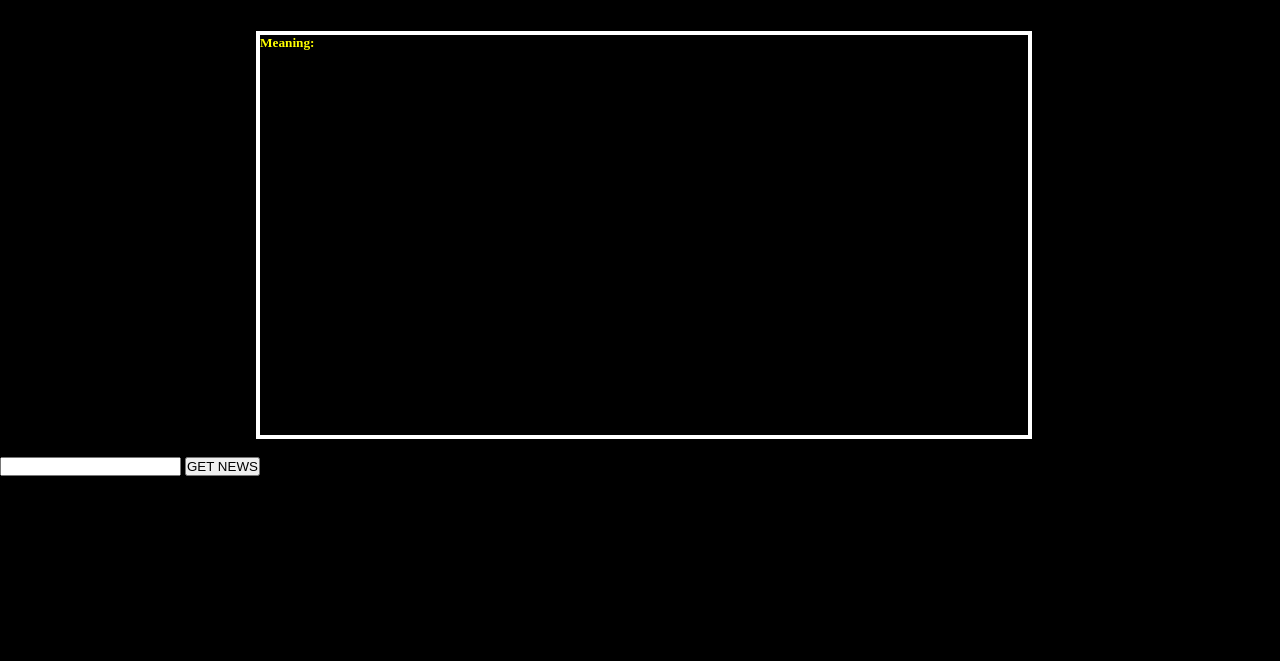
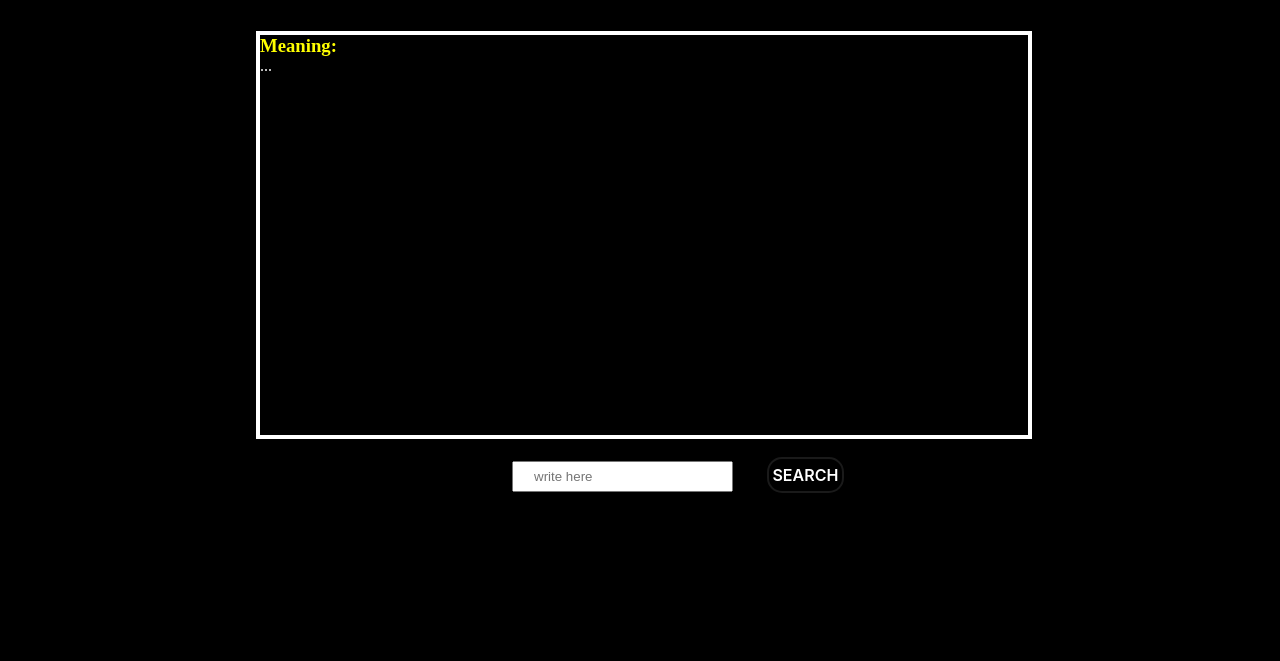
Before and after one commit to Arnav41/VOCAB-Z, a plain HTML site: page index.html in a window 1280 px wide. Shown: the part 139-800 px from the top of the page. Drawn offline with nearby package versions, Linux system fonts and the light colour scheme.

Commit message:
oh lezzzeeeeee

```diff
--- a/app.js
+++ b/app.js
@@ -1,12 +1,12 @@
 const srcVal = document.getElementById("WordSrc")
 const newBtn = document.getElementById("New")
-const newText = document.getElementById("NewTxt")
+const meaning = document.getElementById("meaning")
 
 newBtn.addEventListener("click", () => {
   getWord(srcVal.value).then(data => {
-    let what = data[0].meanings[0].definitions[0].definition
-		console.log(what)
-		newText.innerText = what
+    let def = data[0].meanings[0].definitions[0].definition
+		console.log(def)
+		meaning.innerText = def
   })
 })
 
--- a/index.html
+++ b/index.html
@@ -2,11 +2,11 @@
 <html lang="en">
 
 <head>
-  <meta charset="UTF-8">
-  <meta http-equiv="X-UA-Compatible" content="IE=edge">
-  <meta name="viewport" content="width=device-width, initial-scale=1.0">
+  <meta charset="UTF-8" />
+  <meta http-equiv="X-UA-Compatible" content="IE=edge" />
+  <meta name="viewport" content="width=device-width, initial-scale=1.0" />
   <title>VOCAB-Z</title>
-  <link rel="stylesheet" href="style.css">
+  <link rel="stylesheet" href="style.css" />
   <script defer src="app.js"></script>
   <script src="https://code.jquery.com/jquery-3.6.3.js" integrity="sha256-nQLuAZGRRcILA+6dMBOvcRh5Pe310sBpanc6+QBmyVM="
     crossorigin="anonymous"></script>
@@ -16,15 +16,15 @@
   <nav class="navigation">
     <h1>Vocab-Z</h1>
   </nav>
-  <br>
+  <br />
   <div class="frame">
-    <h5>Meaning: </h5>
-    <p id="NewTxt"></p>
+    <h3>Meaning:</h3>
+    <p id="meaning">...</p>
   </div>
-  <br>
+  <br />
   <div class="inputs">
-    <input type="text" name="Word Search" id="WordSrc">
-    <button id="New" class="New">GET NEWS</button>
+    <input type="text" name="Word Search" id="WordSrc" placeholder="write here" />
+    <button id="New" class="New">SEARCH</button>
   </div>
 </body>
 
--- a/style.css
+++ b/style.css
@@ -43,10 +43,10 @@ h1 {
     background-position: 0;
   }
   60% {
-    background-position: 600px;
+    background-position: 500px;
   }
   100% {
-    background-position: 600px;
+    background-position: 800px;
   }
 }
 
@@ -79,6 +79,48 @@ p {
   color: white;
 }
 
-h5{
+h3{
     color: yellow;
 }
+
+.inputs{
+  margin-left: 40%;
+}
+
+
+.New {
+  appearance: none;
+  background-color: #000000;
+  border: 2px solid #1A1A1A;
+  border-radius: 15px;
+  box-sizing: border-box;
+  color: #FFFFFF;
+  cursor: pointer;
+  display: inline-block;
+  font-family: Roobert,-apple-system,BlinkMacSystemFont,"Segoe UI",Helvetica,Arial,sans-serif,"Apple Color Emoji","Segoe UI Emoji","Segoe UI Symbol";
+  font-size: 16px;
+  font-weight: 600;
+  line-height: normal;
+  margin: 0;
+  min-height: 6px;
+  min-width: 0;
+  outline: none;
+  padding: 6px 2px;
+  text-align: center;
+  text-decoration: none;
+  transition: all 300ms cubic-bezier(.23, 1, 0.32, 1);
+  user-select: none;
+  -webkit-user-select: none;
+  touch-action: manipulation;
+  width: 10%;
+  will-change: transform;
+}
+.New:hover {
+  box-shadow: rgb(254, 254, 254) 0 8px 15px;
+  transform: translateY(2px);
+}
+
+#WordSrc{
+  margin-right: 30px;
+  padding: 6px 20px;
+}
```
